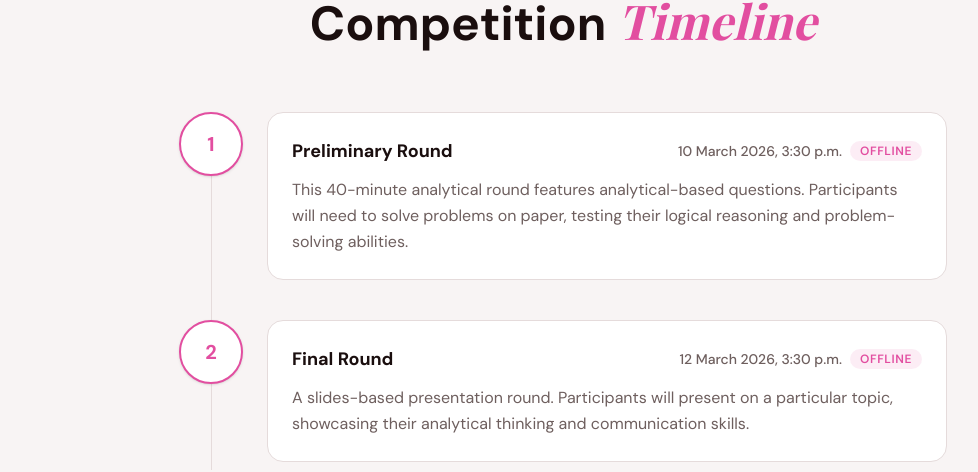
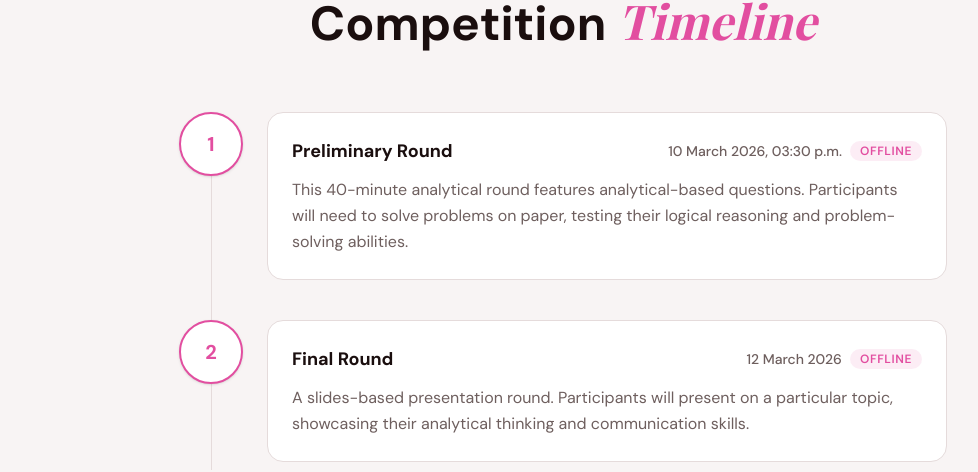
Before and after one commit to Itsmmdoha/grace-hopper-landing, a Next.js app: page / in a window 1280 px wide. Shown: the part 2202-2674 px from the top of the page, without its empty margins (77-1055 px from the left). Built offline with nearby package versions, Linux system fonts and the light colour scheme; a web font is replaced by a local one.

Commit message:
removed final timing

```diff
--- a/components/event-timeline.tsx
+++ b/components/event-timeline.tsx
@@ -58,7 +58,7 @@ export function EventTimeline({ rounds }: TimelineProps) {
                       </h3>
                       <div className="flex items-center gap-2 flex-shrink-0">
                         <span className="text-xs sm:text-sm text-muted-foreground font-medium">
-                          {round.date}, 3:30 p.m.
+                          {round.date}
                         </span>
                         <span className="px-2.5 py-0.5 rounded-full bg-primary/10 text-primary text-[10px] sm:text-xs font-semibold uppercase tracking-wider">
                           {round.mode}
--- a/config/event.yaml
+++ b/config/event.yaml
@@ -31,7 +31,7 @@ event:
 # --- Timeline / Rounds ---
 timeline:
   - round: "Preliminary Round"
-    date: "10 March 2026"
+    date: "10 March 2026, 03:30 p.m."
     mode: "Offline"
     description: "This 40-minute analytical round features analytical-based questions. Participants will need to solve problems on paper, testing their logical reasoning and problem-solving abilities."
   - round: "Final Round"
```
Also changed, not shown: public/web-logo.png (deleted), 1 other file (tests, documents, lock files or other folders).
